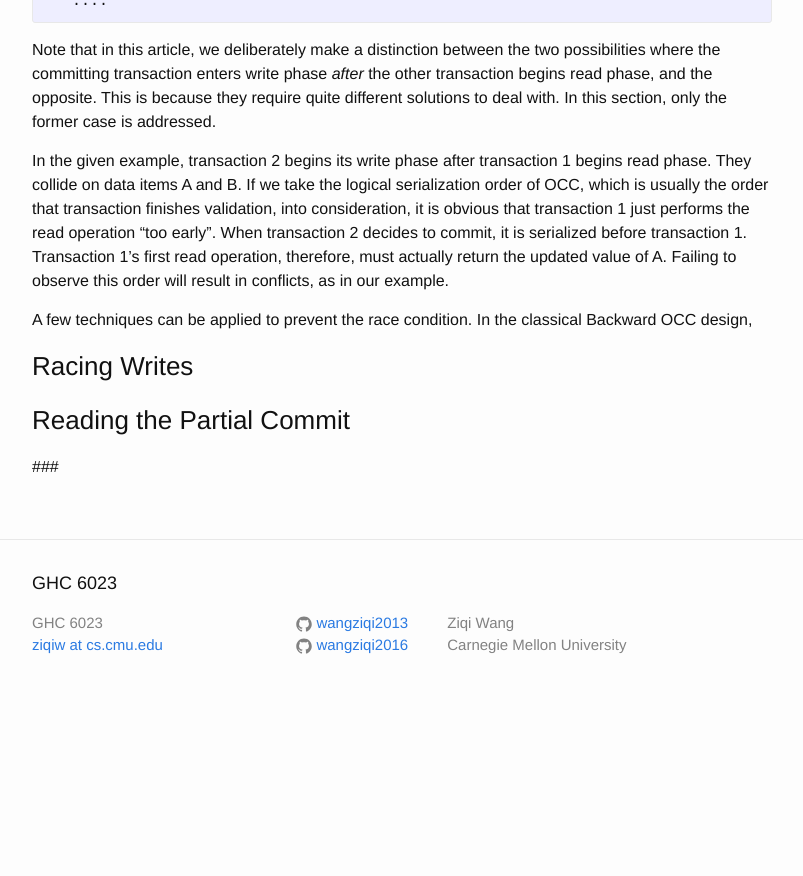
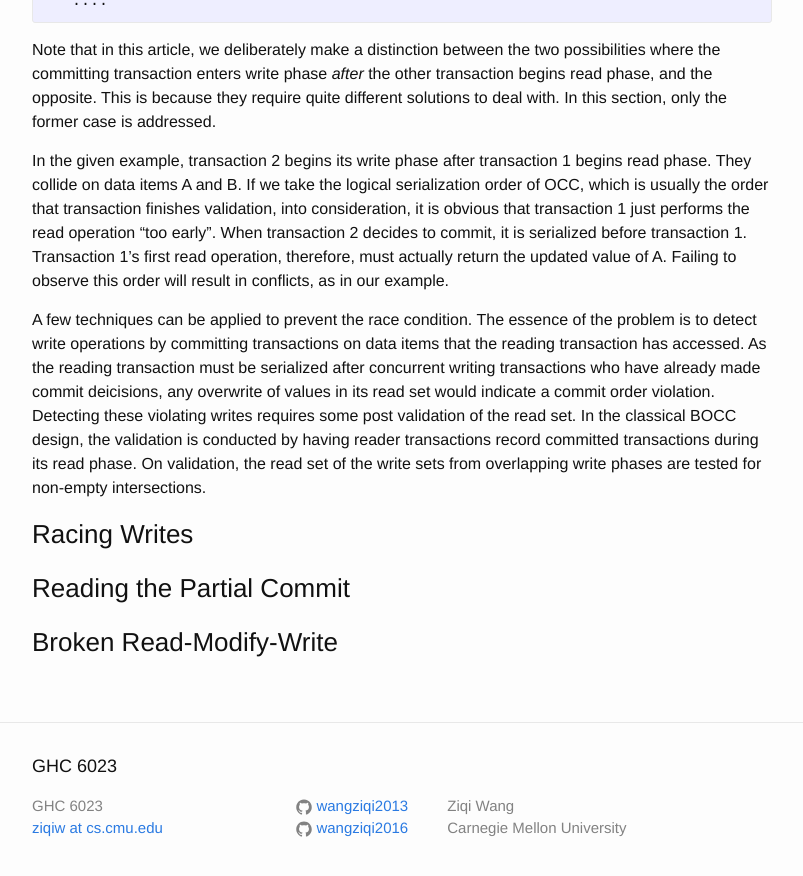
Before and after one commit to wangziqi2013/wangziqi2013.github.io, a Jekyll site: the page built from _posts/2018-03-21-Analyzing-OCC-Anomalies-and-Solutions.markdown, in a window 1280 px wide and 900 px high, scrolled down 977 px. Shown: the top 876 px of the window, without its empty margins (238-1041 px from the left). Built offline with Jekyll 4.4.1, drawn with Linux system fonts in a browser that asks for light colours; before the commit the page ends 1694 px from its top, so only the background shows below that.

Commit message:
Working on solution

```diff
--- a/_posts/2018-03-21-Analyzing-OCC-Anomalies-and-Solutions.markdown
+++ b/_posts/2018-03-21-Analyzing-OCC-Anomalies-and-Solutions.markdown
@@ -53,7 +53,13 @@ transaction 1 just performs the read operation "too early". When transaction 2 d
 it is serialized before transaction 1. Transaction 1's first read operation, therefore, must actually
 return the updated value of A. Failing to observe this order will result in conflicts, as in our example.
 
-A few techniques can be applied to prevent the race condition. In the classical Backward OCC design,
+A few techniques can be applied to prevent the race condition. The essence of the problem is to detect write
+operations by committing transactions on data items that the reading transaction has accessed. As the
+reading transaction must be serialized after concurrent writing transactions who have already made commit deicisions,
+any overwrite of values in its read set would indicate a commit order violation. Detecting these violating writes
+requires some post validation of the read set. In the classical BOCC design, the validation is conducted by
+having reader transactions record committed transactions during its read phase. On validation, the read set
+of the write sets from overlapping write phases are tested for non-empty intersections.
 
 
 
@@ -61,4 +67,4 @@ A few techniques can be applied to prevent the race condition. In the classical
 
 ### Reading the Partial Commit
 
-###
+### Broken Read-Modify-Write
```
